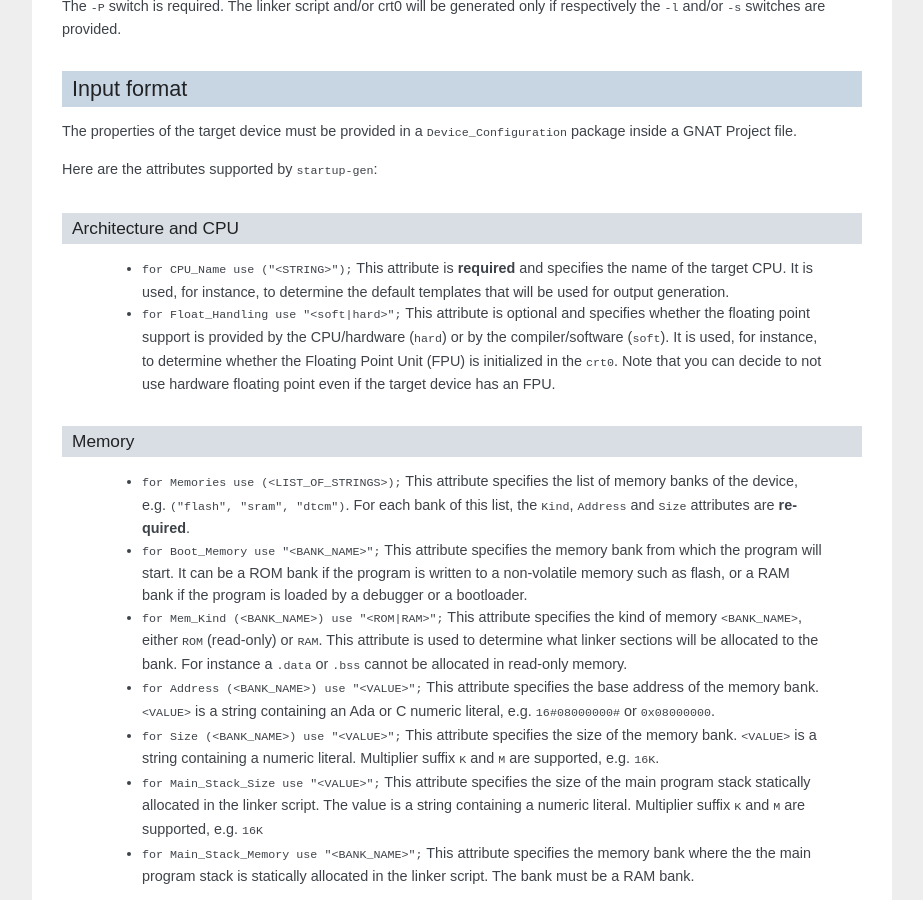
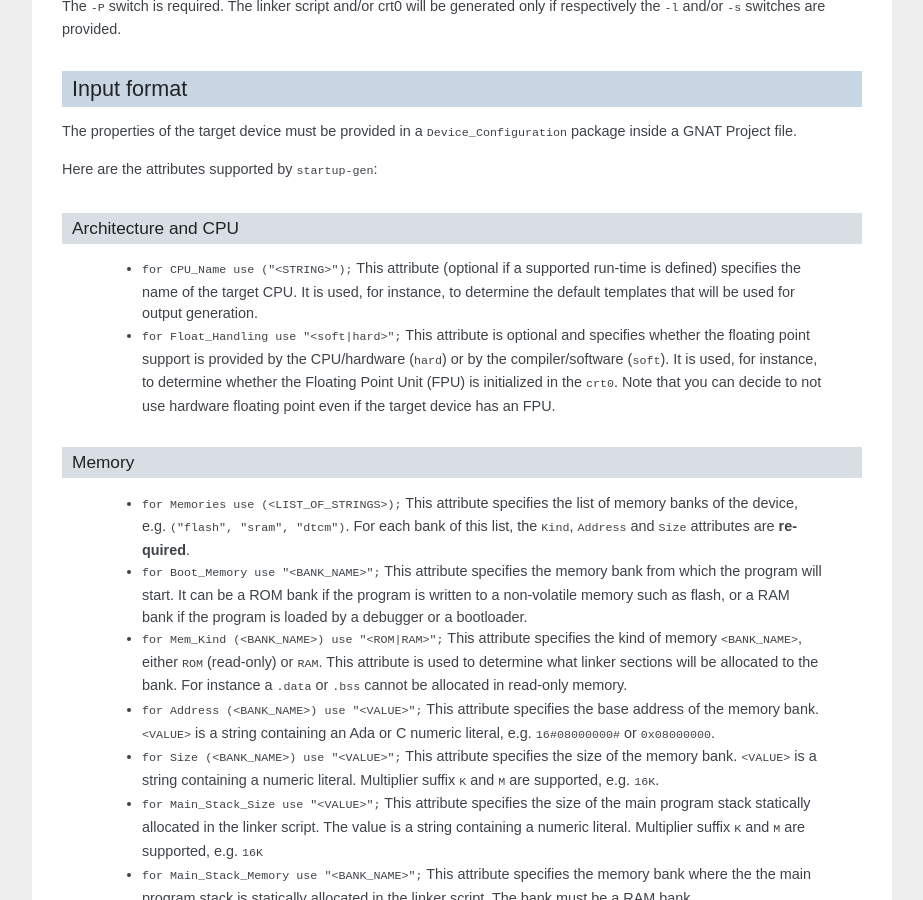
Before and after one commit to AdaCore/startup-gen, a Sphinx documentation site: the page built from doc/source/index.rst, in a window 1280 px wide and 900 px high, scrolled down 1308 px. Shown: the whole window, without its empty margins (198-1121 px from the left). Built offline with Sphinx 7.4.7, drawn with Linux system fonts in a browser that asks for light colours.

Commit message:
Take arch from Runtime attribute
This makes the CPU_Name attribute optional.

```diff
--- a/doc/source/index.rst
+++ b/doc/source/index.rst
@@ -96,9 +96,10 @@ Here are the attributes supported by |startup-gen|:
 Architecture and CPU
 --------------------
 
- * ``for CPU_Name use ("<STRING>");`` This attribute is **required** and
-   specifies the name of the target CPU. It is used, for instance, to determine
-   the default templates that will be used for output generation.
+ * ``for CPU_Name use ("<STRING>");`` This attribute (optional if a supported
+   run-time is defined) specifies the name of the target CPU. It is used, for
+   instance, to determine the default templates that will be used for output
+   generation.
 
  * ``for Float_Handling use "<soft|hard>";`` This attribute is optional and
    specifies whether the floating point support is provided by the CPU/hardware
```
Also changed, not shown: 8 other files.
